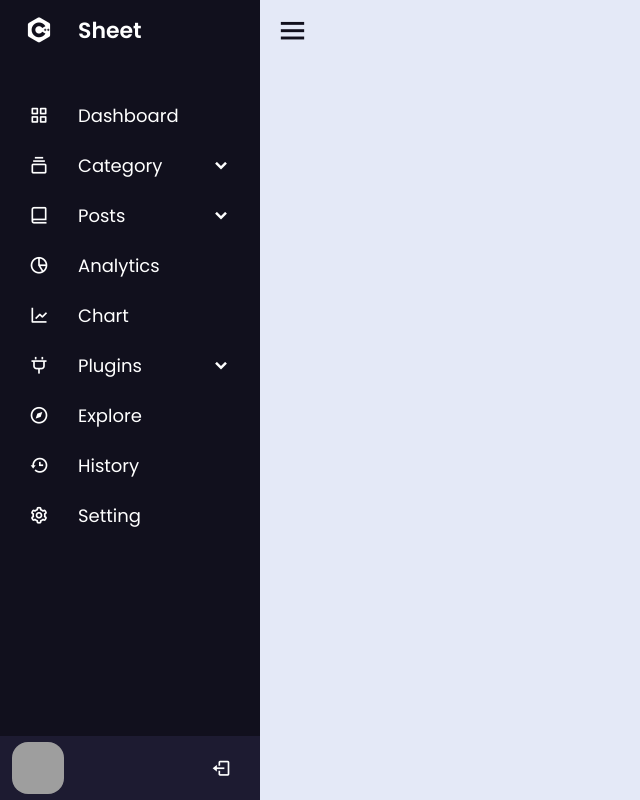
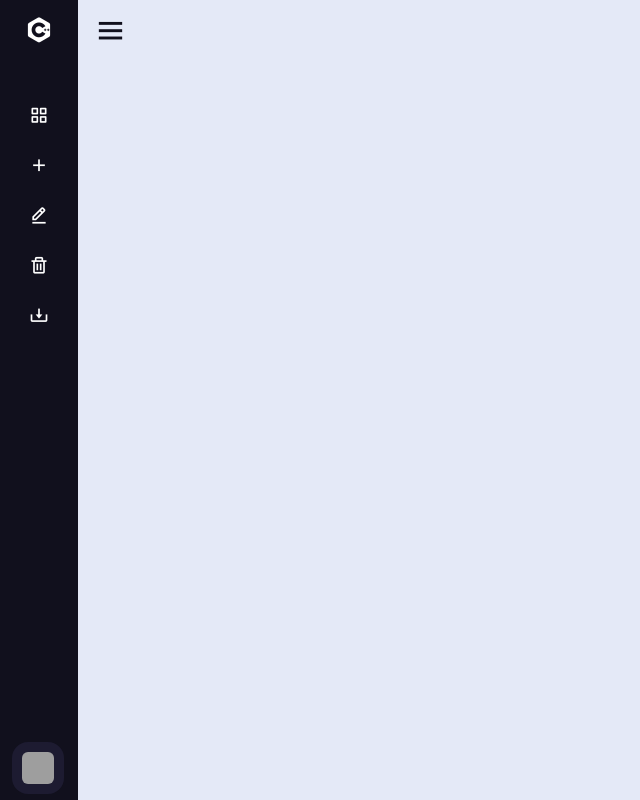
Before and after one commit to Tanheishanyang/Business-Card-Management-System, a Flask app: page /home in a window 1280 px wide. Shown: the whole page, without its empty margins (0-640 px from the left). Run offline with Flask 3, Linux system fonts and the light colour scheme; grey boxes are pictures that could not be loaded.

Commit message:
home button

```diff
--- a/deploy_test/templates/Home/Home.html
+++ b/deploy_test/templates/Home/Home.html
@@ -3,146 +3,100 @@
 <html lang="en" dir="ltr">
   <head>
     <meta charset="UTF-8">
-    <title> Home </title>
+    <title>Home</title>
     <link rel="stylesheet" href="/static/Home/Home.css">
     <!-- Boxiocns CDN Link -->
     <link href='https://unpkg.com/boxicons@2.0.7/css/boxicons.min.css' rel='stylesheet'>
     <meta name="viewport" content="width=device-width, initial-scale=1.0">
   </head>
 <body>
-  <div class="sidebar">
+  <div class="sidebar close">
     <div class="logo-details">
       <i class='bx bxl-c-plus-plus'></i>
       <span class="logo_name">Sheet</span>
     </div>
     <ul class="nav-links">
+      <!-- Dashboard -->
       <li>
         <a href="#">
-          <i class='bx bx-grid-alt' ></i>
+          <i class='bx bx-grid-alt'></i>
           <span class="link_name">Dashboard</span>
         </a>
         <ul class="sub-menu blank">
-          <li><a class="link_name" href="#">Category</a></li>
+          <li><a class="link_name" href="#">Dashboard</a></li>
         </ul>
       </li>
+
+      <!-- Add -->
       <li>
-        <div class="iocn-link">
         <a href="#">
-            <i class='bx bx-collection' ></i>
-            <span class="link_name">Category</span>
+          <i class='bx bx-plus'></i>
+          <span class="link_name">Add</span>
         </a>
-          <i class='bx bxs-chevron-down arrow' ></i>
-        </div>
-        <ul class="sub-menu">
-          <li><a class="link_name" href="#">Category</a></li>
-          <li><a href="#">HTML & CSS</a></li>
-          <li><a href="#">JavaScript</a></li>
-          <li><a href="#">PHP & MySQL</a></li>
+        <ul class="sub-menu blank">
+          <li><a class="link_name" href="#">Add</a></li>
         </ul>
       </li>
+
+      <!-- Modify -->
       <li>
-        <div class="iocn-link">
         <a href="#">
-            <i class='bx bx-book-alt' ></i>
-            <span class="link_name">Posts</span>
+          <i class='bx bx-edit-alt'></i>
+          <span class="link_name">Modify</span>
         </a>
-          <i class='bx bxs-chevron-down arrow' ></i>
-        </div>
-        <ul class="sub-menu">
-          <li><a class="link_name" href="#">Posts</a></li>
-          <li><a href="#">Web Design</a></li>
-          <li><a href="#">Login Form</a></li>
-          <li><a href="#">Card Design</a></li>
+        <ul class="sub-menu blank">
+          <li><a class="link_name" href="#">Modify</a></li>
         </ul>
       </li>
+
+      <!-- Delete -->
       <li>
         <a href="#">
-          <i class='bx bx-pie-chart-alt-2' ></i>
-          <span class="link_name">Analytics</span>
+          <i class='bx bx-trash'></i>
+          <span class="link_name">Delete</span>
         </a>
         <ul class="sub-menu blank">
-          <li><a class="link_name" href="#">Analytics</a></li>
+          <li><a class="link_name" href="#">Delete</a></li>
         </ul>
       </li>
+
+      <!-- Download -->
       <li>
         <a href="#">
-          <i class='bx bx-line-chart' ></i>
-          <span class="link_name">Chart</span>
+          <i class='bx bx-download'></i>
+          <span class="link_name">Download</span>
         </a>
         <ul class="sub-menu blank">
-          <li><a class="link_name" href="#">Chart</a></li>
+          <li><a class="link_name" href="#">Download</a></li>
         </ul>
       </li>
+
+      <!-- 底部的个人信息和退出按钮 -->
       <li>
-        <div class="iocn-link">
-          <a href="#">
-            <i class='bx bx-plug' ></i>
-            <span class="link_name">Plugins</span>
-          </a>
-          <i class='bx bxs-chevron-down arrow' ></i>
-        </div>
-        <ul class="sub-menu">
-          <li><a class="link_name" href="#">Plugins</a></li>
-          <li><a href="#">UI Face</a></li>
-          <li><a href="#">Pigments</a></li>
-          <li><a href="#">Box Icons</a></li>
-        </ul>
-      </li>
-      <li>
-        <a href="#">
-          <i class='bx bx-compass' ></i>
-          <span class="link_name">Explore</span>
-        </a>
-        <ul class="sub-menu blank">
-          <li><a class="link_name" href="#">Explore</a></li>
-        </ul>
-      </li>
-      <li>
-        <a href="#">
-          <i class='bx bx-history'></i>
-          <span class="link_name">History</span>
-        </a>
-        <ul class="sub-menu blank">
-          <li><a class="link_name" href="#">History</a></li>
-        </ul>
-      </li>
-      <li>
-        <a href="#">
-          <i class='bx bx-cog' ></i>
-          <span class="link_name">Setting</span>
-        </a>
-        <ul class="sub-menu blank">
-          <li><a class="link_name" href="#">Setting</a></li>
-        </ul>
-      </li>
-      <li>
-
         <div class="profile-details">
           <div class="profile-content">
             <img src="image/profile.jpg" alt="profile">
           </div>
           <div class="name-job">
-        <div class="profile_name"> </div>
-        <div class="job"> </div>
+            <div class="profile_name">用户名</div>
+            <div class="job">职位</div>
           </div>
-
           <a href="/logout">
             <i class='bx bx-log-out'></i>
           </a>
         </div>
-
       </li>
     </ul>
   </div>
+
   <section class="home-section">
     <div class="home-content">
-      <i class='bx bx-menu' ></i>
-      <span class="text"> </span>
+      <i class='bx bx-menu'></i>
+      <span class="text"></span>
     </div>
   </section>
 
   <script>
-
     let arrow = document.querySelectorAll(".arrow");
     for (var i = 0; i < arrow.length; i++) {
       arrow[i].addEventListener("click", (e)=>{
@@ -158,6 +112,5 @@
       sidebar.classList.toggle("close");
     });
   </script>
-
 </body>
 </html>
```
Lines whose indentation alone changed are shown as unchanged.
